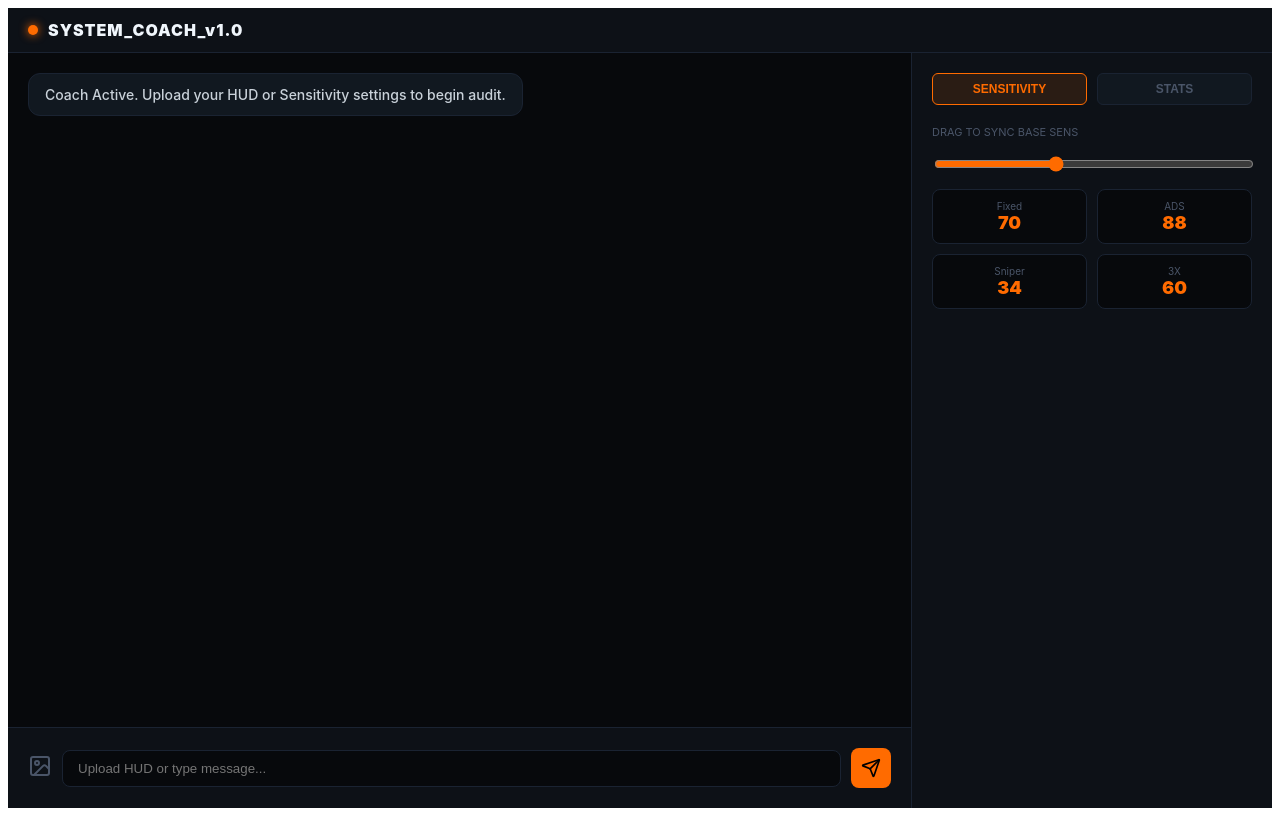
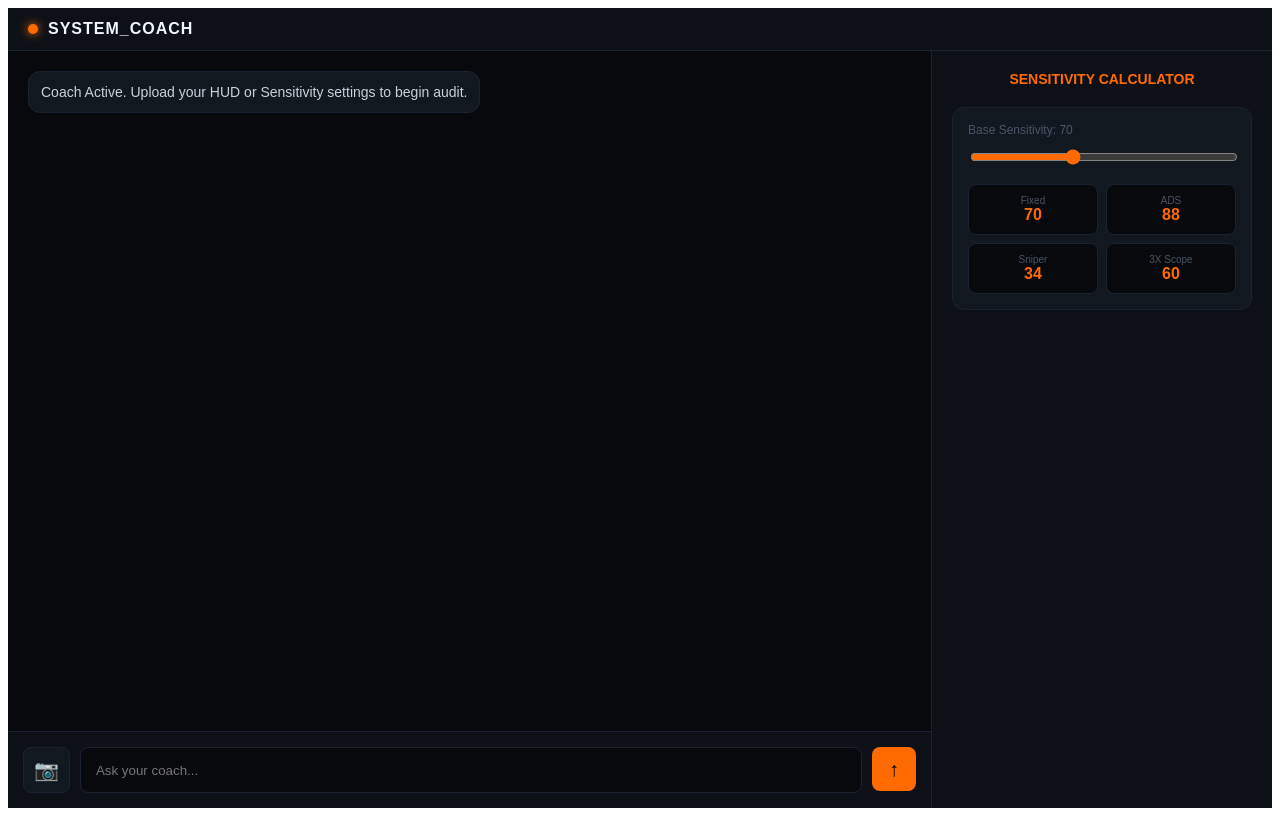
Before and after one commit to codaigetbetter-glitch/cod-coach, a Next.js app: page / in a window 1280 px wide. Built offline with nearby package versions, Linux system fonts and the light colour scheme.

Commit message:
Update index.js

```diff
--- a/pages/index.js
+++ b/pages/index.js
@@ -1,6 +1,5 @@
 import { useState, useRef, useEffect } from "react";
 import Head from "next/head";
-import { Send, Image as ImageIcon, Crosshair, BarChart2, MessageSquare } from "lucide-react";
 
 const C = {
   bg:"#07090c", surface:"#0d1117", panel:"#111820", border:"#1a2332",
@@ -17,6 +16,7 @@ export default function CODMCoach() {
   const [baseSens, setBaseSens] = useState(70);
   const [isMobile, setIsMobile] = useState(false);
   const [showTools, setShowTools] = useState(false);
+  const chatEndRef = useRef(null);
 
   useEffect(() => {
     const checkMobile = () => setIsMobile(window.innerWidth < 1024);
@@ -24,6 +24,8 @@ export default function CODMCoach() {
     window.addEventListener('resize', checkMobile);
     return () => window.removeEventListener('resize', checkMobile);
   }, []);
+
+  useEffect(() => { chatEndRef.current?.scrollIntoView({ behavior: "smooth" }); }, [messages]);
 
   const handleUpload = (e) => {
     const files = Array.from(e.target.files);
@@ -46,68 +48,71 @@ export default function CODMCoach() {
       const res = await fetch("/api/chat", {
         method: "POST",
         headers: { "Content-Type": "application/json" },
-        body: JSON.stringify({ messages: [...messages, userMsg] }),
+        body: JSON.stringify({ messages: [...messages, userMsg].map(m => ({ role: m.role, content: m.content })) }),
       });
       const data = await res.json();
-      setMessages(prev => [...prev, { role: "assistant", content: data.text || data.content }]);
+      // This line fixes the "AI doesn't respond" issue:
+      const reply = data.text || data.content || (data.choices && data.choices[0].message.content) || "System Error: No response.";
+      setMessages(prev => [...prev, { role: "assistant", content: reply }]);
     } catch (e) {
-      setMessages(prev => [...prev, { role: "assistant", content: "Connection Error. Check Vercel logs." }]);
+      setMessages(prev => [...prev, { role: "assistant", content: "Check your API key in Vercel settings." }]);
     } finally {
       setLoading(false);
     }
   };
 
   return (
-    <div style={{height:"100vh", display:"flex", flexDirection:"column", background:C.bg, color:C.text, fontFamily:"Inter, sans-serif"}}>
+    <div style={{height:"100vh", display:"flex", flexDirection:"column", background:C.bg, color:C.text, fontFamily:"sans-serif", overflow:"hidden"}}>
       <Head><title>COD COACH AI</title></Head>
 
       {/* HEADER */}
-      <div style={{padding:"12px 20px", background:C.surface, borderBottom:`1px solid ${C.border}`, display:"flex", justifyContent:"space-between", alignItems:{"center":"center"}}}>
+      <div style={{padding:"12px 20px", background:C.surface, borderBottom:`1px solid ${C.border}`, display:"flex", justifyContent:"space-between", alignItems:"center"}}>
         <div style={{display:"flex", alignItems:"center", gap:10}}>
           <div style={{width:10, height:10, borderRadius:"50%", background:C.orange, boxShadow:`0 0 10px ${C.orange}`}} />
-          <span style={{fontWeight:900, letterSpacing:1, color:C.white}}>SYSTEM_COACH_v1.0</span>
+          <span style={{fontWeight:900, letterSpacing:1, color:C.white}}>SYSTEM_COACH</span>
         </div>
         {isMobile && (
-          <button onClick={() => setShowTools(!showTools)} style={{background:C.orange, border:"none", borderRadius:6, padding:"6px 12px", color:"#000", fontWeight:800, fontSize:12}}>
-            {showTools ? "EXIT TOOLS" : "OPEN TOOLS"}
+          <button onClick={() => setShowTools(!showTools)} style={{background:C.orange, border:"none", borderRadius:6, padding:"6px 12px", color:"#000", fontWeight:800, fontSize:11}}>
+            {showTools ? "CLOSE TOOLS" : "OPEN TOOLS"}
           </button>
         )}
       </div>
 
       <div style={{flex:1, display:"flex", overflow:"hidden"}}>
-        {/* CHAT BOX */}
-        <div style={{flex:1, display:(isMobile && showTools) ? "none" : "flex", flexDirection:"column", position:"relative"}}>
-          <div style={{flex:1, overflowY:"auto", padding:20, display:"flex", flexDirection:"column", gap:20}}>
+        {/* CHAT AREA */}
+        <div style={{flex:1, display:(isMobile && showTools) ? "none" : "flex", flexDirection:"column"}}>
+          <div style={{flex:1, overflowY:"auto", padding:20, display:"flex", flexDirection:"column", gap:15}}>
             {messages.map((m, i) => (
               <div key={i} style={{alignSelf:m.role==="user"?"flex-end":"flex-start", maxWidth:"85%"}}>
-                <div style={{background:m.role==="user"?C.orange:C.panel, color:m.role==="user"?"#000":C.text, padding:"12px 16px", borderRadius:12, fontSize:14, fontWeight:500, border:m.role==="user"?"none":`1px solid ${C.border}`}}>
+                <div style={{background:m.role==="user"?C.orange:C.panel, color:m.role==="user"?"#000":C.text, padding:12, borderRadius:12, fontSize:14, border:m.role==="user"?"none":`1px solid ${C.border}`}}>
                   {m.content}
                 </div>
               </div>
             ))}
-            {loading && <div style={{color:C.orange, fontSize:12, fontWeight:700}}>ANALYZING DATA...</div>}
+            {loading && <div style={{color:C.orange, fontSize:11, fontWeight:800}}>ANALYZING...</div>}
+            <div ref={chatEndRef} />
           </div>
 
-          {/* INPUT AREA */}
-          <div style={{padding:20, background:C.surface, borderTop:`1px solid ${C.border}`}}>
+          {/* INPUT AREA WITH UPLOAD */}
+          <div style={{padding:15, background:C.surface, borderTop:`1px solid ${C.border}`}}>
             {images.length > 0 && (
               <div style={{display:"flex", gap:10, marginBottom:10}}>
-                {images.map((img, i) => <img key={i} src={img} style={{width:50, height:50, borderRadius:6, border:`1px solid ${C.orange}`}} />)}
+                {images.map((img, i) => <img key={i} src={img} style={{width:45, height:45, borderRadius:6, border:`1px solid ${C.orange}`}} />)}
               </div>
             )}
-            <div style={{display:"flex", gap:10, alignItems:"center"}}>
-              <label style={{cursor:"pointer", color:C.muted}}>
-                <ImageIcon size={24} />
+            <div style={{display:"flex", gap:10}}>
+              <label style={{cursor:"pointer", background:C.panel, padding:10, borderRadius:8, display:"flex", alignItems:"center", border:`1px solid ${C.border}`}}>
+                <span style={{fontSize:20}}>📷</span>
                 <input type="file" hidden multiple onChange={handleUpload} accept="image/*" />
               </label>
               <input
                 value={input} onChange={e => setInput(e.target.value)}
                 onKeyDown={e => e.key==="Enter" && send()}
-                placeholder="Upload HUD or type message..."
+                placeholder="Ask your coach..."
                 style={{flex:1, background:C.bg, border:`1px solid ${C.border}`, borderRadius:8, padding:"10px 15px", color:C.white, outline:"none"}}
               />
-              <button onClick={send} style={{background:C.orange, border:"none", borderRadius:8, width:40, height:40, display:"flex", alignItems:"center", justifyContent:"center"}}>
-                <Send size={20} color="#000" />
+              <button onClick={send} style={{background:C.orange, border:"none", borderRadius:8, width:44, height:44, color:"#000", fontWeight:900, fontSize:20}}>
+                ↑
               </button>
             </div>
           </div>
@@ -116,37 +121,27 @@ export default function CODMCoach() {
         {/* SIDEBAR TOOLS */}
         <div style={{
           display:(isMobile && !showTools) ? "none" : "flex",
-          width:isMobile ? "100%" : "320px",
+          width:isMobile ? "100%" : "300px",
           background:C.surface,
           borderLeft:isMobile ? "none" : `1px solid ${C.border}`,
-          flexDirection:"column",
-          padding:20,
-          gap:20
+          flexDirection:"column", padding:20, gap:20
         }}>
-          <div style={{display:"flex", gap:10}}>
-            <button onClick={() => setSideTab("sens")} style={{flex:1, background:sideTab==="sens"?C.orangeDim:C.panel, border:`1px solid ${sideTab==="sens"?C.orange:C.border}`, color:sideTab==="sens"?C.orange:C.muted, padding:8, borderRadius:6, fontSize:12, fontWeight:700}}>SENSITIVITY</button>
-            <button onClick={() => setSideTab("stats")} style={{flex:1, background:sideTab==="stats"?C.orangeDim:C.panel, border:`1px solid ${sideTab==="stats"?C.orange:C.border}`, color:sideTab==="stats"?C.orange:C.muted, padding:8, borderRadius:6, fontSize:12, fontWeight:700}}>STATS</button>
-          </div>
-
-          {sideTab === "sens" ? (
-            <div style={{display:"flex", flexDirection:"column", gap:15}}>
-              <div style={{fontSize:11, color:C.muted}}>DRAG TO SYNC BASE SENS</div>
+          <div style={{fontSize:14, fontWeight:900, color:C.orange, textAlign:"center"}}>SENSITIVITY CALCULATOR</div>
+          <div style={{background:C.panel, padding:15, borderRadius:12, border:`1px solid ${C.border}`}}>
+            <div style={{fontSize:12, color:C.muted, marginBottom:10}}>Base Sensitivity: {baseSens}</div>
             <input type="range" min="40" max="120" value={baseSens} onChange={e => setBaseSens(parseInt(e.target.value))} style={{width:"100%", accentColor:C.orange}} />
-              <div style={{display:"grid", gridTemplateColumns:"1fr 1fr", gap:10}}>
+            <div style={{marginTop:15, display:"grid", gridTemplateColumns:"1fr 1fr", gap:8}}>
               {[
                 {n:"Fixed", v:baseSens}, {n:"ADS", v:Math.round(baseSens*1.25)},
-                  {n:"Sniper", v:Math.round(baseSens*0.48)}, {n:"3X", v:Math.round(baseSens*0.85)}
+                {n:"Sniper", v:Math.round(baseSens*0.48)}, {n:"3X Scope", v:Math.round(baseSens*0.85)}
               ].map(x => (
-                  <div key={x.n} style={{background:C.bg, padding:10, borderRadius:8, border:`1px solid ${C.border}`, textAlign:"center"}}>
+                <div key={x.n} style={{background:C.bg, padding:10, borderRadius:8, textAlign:"center", border:`1px solid ${C.border}`}}>
                   <div style={{fontSize:10, color:C.muted}}>{x.n}</div>
-                    <div style={{fontSize:18, fontWeight:900, color:C.orange}}>{x.v}</div>
+                  <div style={{fontSize:16, fontWeight:900, color:C.orange}}>{x.v}</div>
                 </div>
               ))}
             </div>
           </div>
-          ) : (
-            <div style={{fontSize:13, color:C.muted}}>Stats dashboard coming soon...</div>
-          )}
         </div>
       </div>
     </div>
```
Lines whose indentation alone changed are shown as unchanged.
